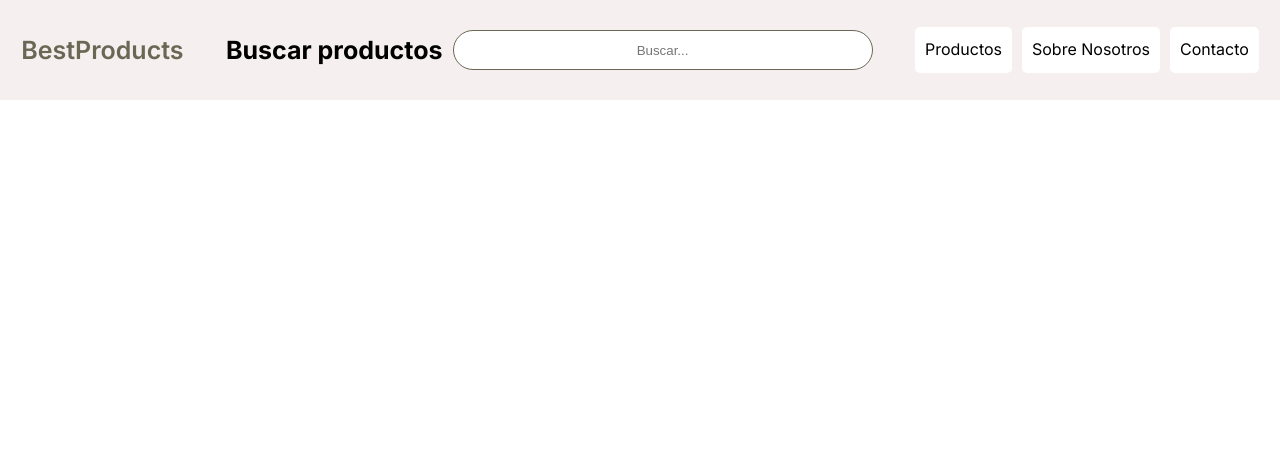
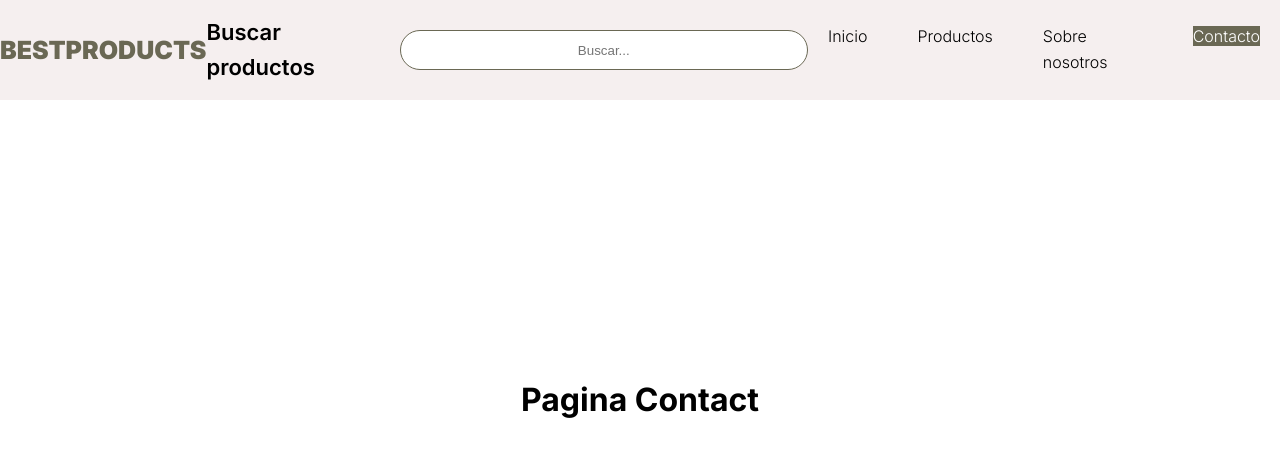
Before and after one commit to VazquezLD/entrega-react, a React (Vite) app: page /contact in a window 1280 px wide. Shown: the top 456 px of the page. Built offline with nearby package versions, Linux system fonts and the light colour scheme.

Commit message:
ruteo basico de pages

```diff
--- a/src/components/Layout.css
+++ b/src/components/Layout.css
@@ -15,19 +15,23 @@
     display: flex;
     gap: 10px;
 }
+
 .navbarForm{
     height: 50%;
     display: flex;
     align-items: center;
     gap: 10px;
 }
+
 .navbarLink{
-    background-color: white;
-    padding: 10px;
-    border-radius: 5px;
+    padding: 10px 20px;
+    border-radius: 25px;
     transition: all 0.3s ease;
+    font-weight: 300;
 }
-.navbarLink:hover{
+
+.active{
+
     background-color: #6a6854;
     color: white;
 }
@@ -41,11 +45,12 @@
 }
 
 .navbarSpan{
-    font-weight: 700;
+    font-weight: 600;
+    font-size: 22px;
+}
+
+.navbarBrand{
+    color: #6a6854;
+    font-weight: 900;
     font-size: 25px;
 }
-.navbarBrand{
-    color: #6a6854;
-    font-weight: 600;
-    font-size: 25px;
-}
--- a/src/components/Layout.jsx
+++ b/src/components/Layout.jsx
@@ -2,8 +2,15 @@ import React from "react";
 import { Navbar } from "./Navbar";
 import "./Layout"
 
-export const Layout = () => {
+export const Layout = ({children}) => {
     return(
-        <Navbar/>
+        <>
+            <Navbar/>
+            <main>
+                {children}
+            </main>
+
+        </>
+
     )
 }
--- a/src/components/Navbar.jsx
+++ b/src/components/Navbar.jsx
@@ -1,20 +1,22 @@
 import React from "react";
 import './Layout.css'
 import { InputProduct } from "./InputProduct";
+import { NavLink } from "react-router-dom";
 
 export const Navbar = () => {
 
     return(
-        <navbar className='navbar'>
+        <nav className='navbar'>
 
-            <span className="navbarBrand">BestProducts</span>
+            <span className="navbarBrand">BESTPRODUCTS</span>
             <InputProduct/>
             <ul className="navbarLinks">
-                <li className="navbarLink"><a href="#">Productos</a></li>
-                <li className="navbarLink"><a href="#">Sobre Nosotros</a></li>
-                <li className="navbarLink"><a href="#">Contacto</a></li>
+                <li className="navbarLink"><NavLink to='/'>Inicio</NavLink></li>
+                <li className="navbarLink"><NavLink  to='/products'>Productos</NavLink></li>
+                <li className="navbarLink" ><NavLink to='/about'>Sobre nosotros</NavLink></li>
+                <li className="navbarLink"><NavLink  to='/contact'>Contacto</NavLink></li>
             </ul>
-        </navbar>
+        </nav>
     )
 
 }
--- /dev/null
+++ b/src/pages/about/About.css
@@ -0,0 +1,8 @@
+.aboutContainer{
+    height: 100vh;
+    background-color: white;
+    width: 100vw;
+    display: flex;
+    align-items: center;
+    justify-content: center;
+}
--- /dev/null
+++ b/src/pages/about/About.jsx
@@ -0,0 +1,10 @@
+import React from "react";
+import './About.css'
+
+export const About = () => {
+    return(
+        <div className="aboutContainer">
+            <h1>Pagina About</h1>
+        </div>
+    )
+}
--- /dev/null
+++ b/src/pages/contact/Contact.css
@@ -0,0 +1,8 @@
+.contactContainer{
+    height: 100vh;
+    background-color: white;
+    width: 100vw;
+    display: flex;
+    align-items: center;
+    justify-content: center;
+}
--- /dev/null
+++ b/src/pages/contact/Contact.jsx
@@ -0,0 +1,10 @@
+import React from "react";
+import './Contact.css'
+
+export const Contact = () => {
+    return(
+        <div className="contactContainer">
+            <h1>Pagina Contact</h1>
+        </div>
+    )
+}
--- /dev/null
+++ b/src/pages/home/Home.css
@@ -0,0 +1,8 @@
+.homeContainer{
+    height: 100vh;
+    background-color: white;
+    width: 100vw;
+    display: flex;
+    align-items: center;
+    justify-content: center;
+}
--- /dev/null
+++ b/src/pages/home/Home.jsx
@@ -0,0 +1,10 @@
+import React from "react";
+import './Home.css'
+
+export const Home = () => {
+    return(
+        <div className="homeContainer">
+            <h1>Pagina Home</h1>
+        </div>
+    )
+}
--- /dev/null
+++ b/src/pages/products/Products.css
@@ -0,0 +1,8 @@
+.productsContainer{
+    height: 100vh;
+    background-color: white;
+    width: 100vw;
+    display: flex;
+    align-items: center;
+    justify-content: center;
+}
--- /dev/null
+++ b/src/pages/products/Products.jsx
@@ -0,0 +1,10 @@
+import React from "react";
+import './Products.css'
+
+export const Products = () => {
+    return(
+        <div className="productsContainer">
+            <h1>Pagina Products</h1>
+        </div>
+    )
+}
--- a/src/routes/Routes.jsx
+++ b/src/routes/Routes.jsx
@@ -1,12 +1,22 @@
 import React from "react";
 import { BrowserRouter, Route, Routes } from "react-router-dom";
 import {Layout} from "../components/Layout.jsx"
+import { Home } from "../pages/home/Home.jsx";
+import { Products } from "../pages/products/Products.jsx";
+import { Contact } from "../pages/contact/Contact.jsx";
+import { About } from "../pages/about/About.jsx";
 
 const Rutas = () => {
     return(
         <BrowserRouter>
             <Layout>
-
+                <Routes>
+                    <Route path="/" element={<Home/>}/>
+                    <Route path="products" element={<Products/>}/>
+                    <Route path="about" element={<About/>}/>
+                    <Route path="contact" element={<Contact/>}/>
+                    <Route path=""/>
+                </Routes>
             </Layout>
         </BrowserRouter>
     )
```
